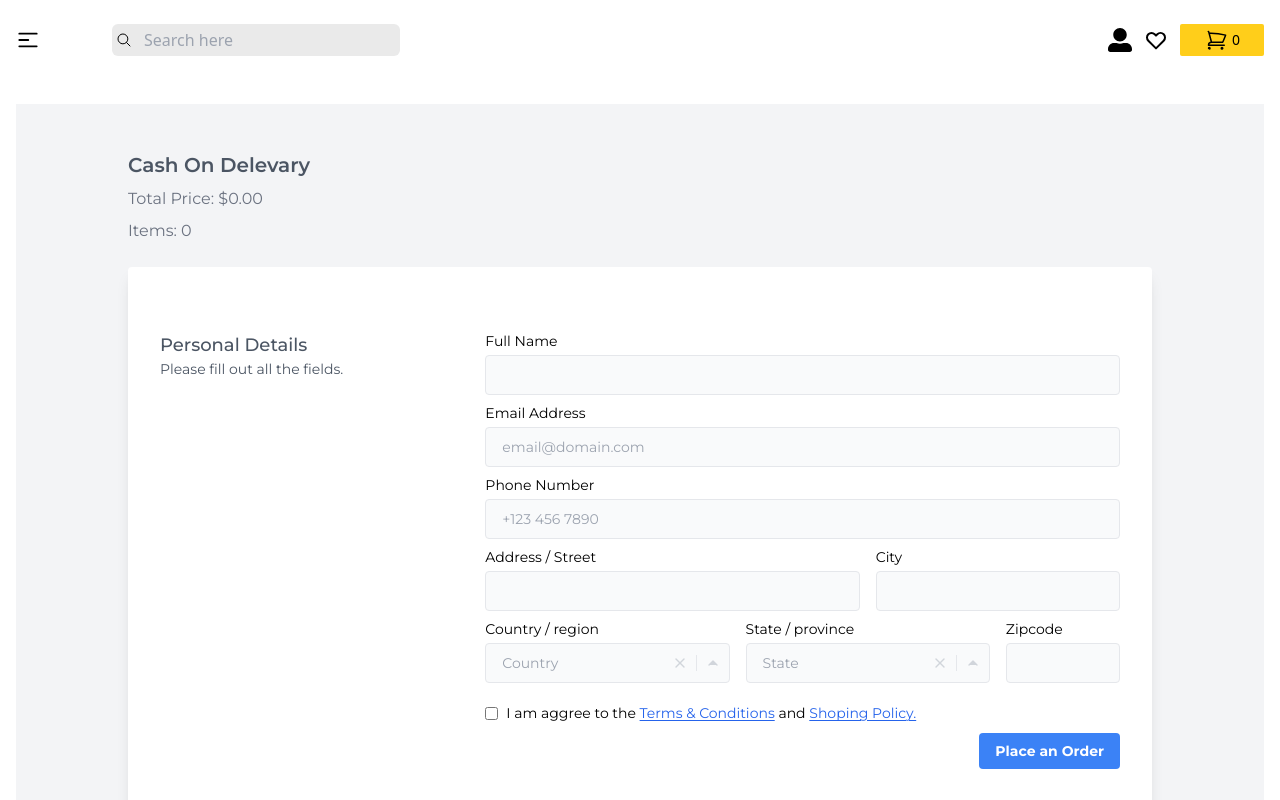
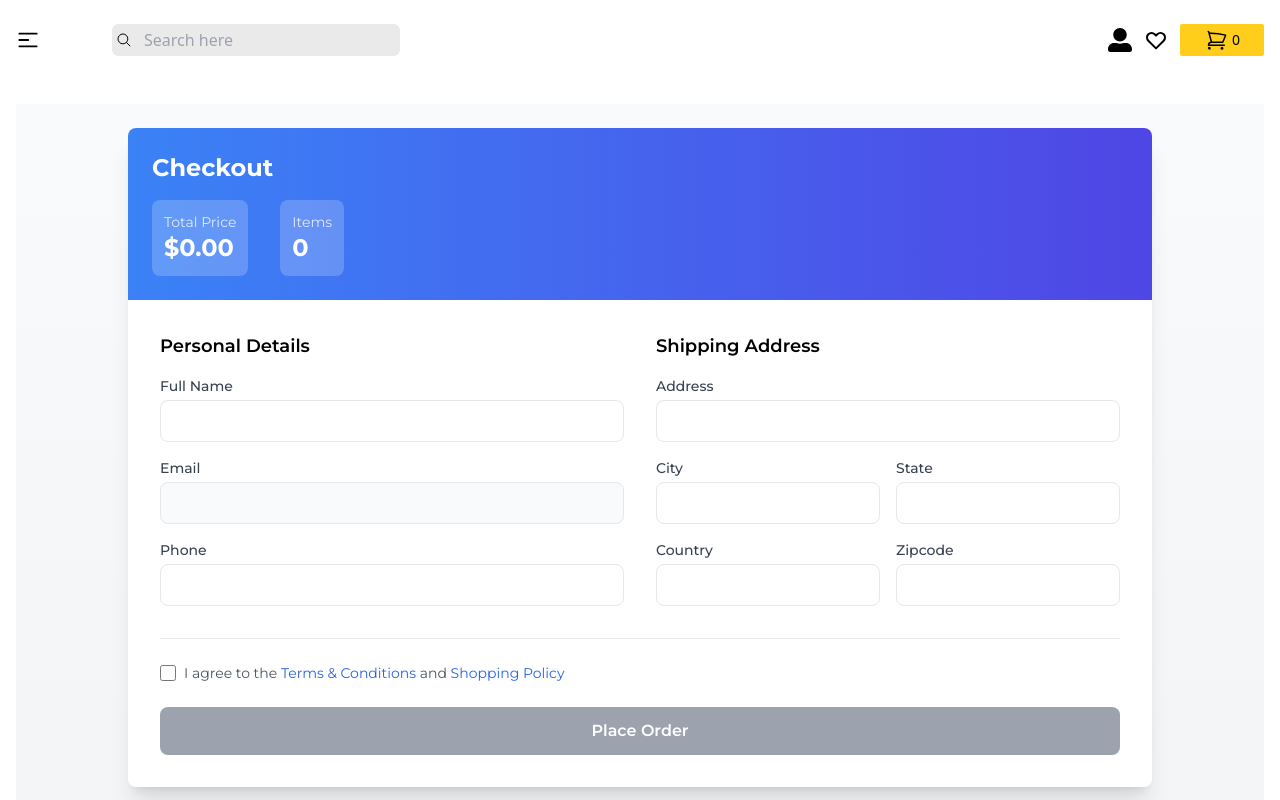
Before and after one commit to MANOJ-80/BookStoreApp, a React (Vite) app in the folder frontend/: page /checkout in a window 1280 px wide. Shown: the top 800 px of the page. Built offline with nearby package versions, Linux system fonts and the light colour scheme.

Commit message:
feat: updated checkout page )

```diff
--- a/frontend/src/pages/books/CheckoutPage.jsx
+++ b/frontend/src/pages/books/CheckoutPage.jsx
@@ -1,25 +1,17 @@
 import React, { useState } from 'react'
 import { useSelector } from 'react-redux'
-import { useForm } from "react-hook-form";
+import { useForm } from "react-hook-form"
 import { Link } from 'react-router-dom'
-
-
 
 const CheckoutPage = () => {
   const cartItems = useSelector(state => state.cart.cartItems)
+  const totalPrice = cartItems.reduce((acc, item) => acc + item.newPrice, 0).toFixed(2)
+  const currentUser = true
 
-  const totalPrice = cartItems.reduce((acc, item) => acc + item.newPrice, 0).toFixed(2)
-
-  const currentUser = true; //todo: get user from auth
-
-
-  const { register, handleSubmit, watch, formState: { errors } } = useForm();
-
-  const [isChecked, setIsChecked] = useState(false);
+  const { register, handleSubmit, formState: { errors } } = useForm()
+  const [isChecked, setIsChecked] = useState(false)
 
   const onSubmit = (data) => {
-    console.log(data);
-
     const newOrder = {
       name: data.name,
       email: currentUser?.email,
@@ -32,142 +24,149 @@ const CheckoutPage = () => {
       phone: data.phone,
       productIds: cartItems.map(item => item?._id),
       totalPrice: totalPrice
-
     }
-    console.log(newOrder);
+    console.log(newOrder)
   }
 
-
   return (
-        <section>
-            <div className="min-h-screen p-6 bg-gray-100 flex items-center justify-center">
+    <section className="min-h-screen bg-gradient-to-b from-gray-50 to-gray-100">
+      <div className="p-6 flex items-center justify-center">
         <div className="container max-w-screen-lg mx-auto">
-                    <div>
-                        <div>
-                            <h2 className="font-semibold text-xl text-gray-600 mb-2">Cash On Delevary</h2>
-                            <p className="text-gray-500 mb-2">Total Price: ${totalPrice}</p>
-                            <p className="text-gray-500 mb-6">Items: {cartItems.length > 0 ? cartItems.length : 0}</p>
+          <div className="bg-white rounded-lg shadow-xl overflow-hidden">
+            {/* Header */}
+            <div className="bg-gradient-to-r from-blue-500 to-indigo-600 p-6">
+              <h2 className="font-bold text-2xl text-white">Checkout</h2>
+              <div className="mt-4 flex space-x-8">
+                <div className="bg-white/20 rounded-lg p-3 text-white">
+                  <p className="text-sm opacity-80">Total Price</p>
+                  <p className="text-2xl font-bold">${totalPrice}</p>
                 </div>
-
-
-                            <div className="bg-white rounded shadow-lg p-4 px-4 md:p-8 mb-6">
-                                <form onSubmit={handleSubmit(onSubmit)} className="grid gap-4 gap-y-2 text-sm grid-cols-1 lg:grid-cols-3 my-8">
-                                    <div className="text-gray-600">
-                                        <p className="font-medium text-lg">Personal Details</p>
-                                        <p>Please fill out all the fields.</p>
+                <div className="bg-white/20 rounded-lg p-3 text-white">
+                  <p className="text-sm opacity-80">Items</p>
+                  <p className="text-2xl font-bold">{cartItems.length}</p>
                 </div>
-
-                                    <div className="lg:col-span-2">
-                                        <div className="grid gap-4 gap-y-2 text-sm grid-cols-1 md:grid-cols-5">
-                                            <div className="md:col-span-5">
-                                                <label htmlFor="full_name">Full Name</label>
-                                                <input
-                                                    {...register("name", { required: true })}
-                                                    type="text" name="name" id="name" className="h-10 border mt-1 rounded px-4 w-full bg-gray-50" />
-                                            </div>
-
-                                            <div className="md:col-span-5">
-                                                <label html="email">Email Address</label>
-                                                <input
-
-                                                    type="text" name="email" id="email" className="h-10 border mt-1 rounded px-4 w-full bg-gray-50"
-                                                    disabled
-                                                    defaultValue={currentUser?.email}
-                                                    placeholder="email@domain.com" />
-                                            </div>
-                                            <div className="md:col-span-5">
-                                                <label html="phone">Phone Number</label>
-                                                <input
-                                                    {...register("phone", { required: true })}
-                                                    type="number" name="phone" id="phone" className="h-10 border mt-1 rounded px-4 w-full bg-gray-50" placeholder="+123 456 7890" />
-                                            </div>
-
-                                            <div className="md:col-span-3">
-                                                <label htmlFor="address">Address / Street</label>
-                                                <input
-                                                    {...register("address", { required: true })}
-                                                    type="text" name="address" id="address" className="h-10 border mt-1 rounded px-4 w-full bg-gray-50" placeholder="" />
-                                            </div>
-
-                                            <div className="md:col-span-2">
-                                                <label htmlFor="city">City</label>
-                                                <input
-                                                    {...register("city", { required: true })}
-                                                    type="text" name="city" id="city" className="h-10 border mt-1 rounded px-4 w-full bg-gray-50" placeholder="" />
-                                            </div>
-
-                                            <div className="md:col-span-2">
-                                                <label htmlFor="country">Country / region</label>
-                                                <div className="h-10 bg-gray-50 flex border border-gray-200 rounded items-center mt-1">
-                                                    <input
-                                                        {...register("country", { required: true })}
-                                                        name="country" id="country" placeholder="Country" className="px-4 appearance-none outline-none text-gray-800 w-full bg-transparent" />
-                                                    <button tabIndex="-1" className="cursor-pointer outline-none focus:outline-none transition-all text-gray-300 hover:text-red-600">
-                                                        <svg className="w-4 h-4 mx-2 fill-current" xmlns="http://www.w3.org/2000/svg" viewBox="0 0 24 24" stroke="currentColor" strokeWidth="2" strokeLinecap="round" strokeLinejoin="round">
-                                                            <line x1="18" y1="6" x2="6" y2="18"></line>
-                                                            <line x1="6" y1="6" x2="18" y2="18"></line>
-                                                        </svg>
-                                                    </button>
-                                                    <button tabIndex="-1" className="cursor-pointer outline-none focus:outline-none border-l border-gray-200 transition-all text-gray-300 hover:text-blue-600">
-                                                        <svg className="w-4 h-4 mx-2 fill-current" xmlns="http://www.w3.org/2000/svg" viewBox="0 0 24 24" stroke="currentColor" strokeWidth="2" strokeLinecap="round" strokeLinejoin="round"><polyline points="18 15 12 9 6 15"></polyline></svg>
-                                                    </button>
               </div>
             </div>
 
-                                            <div className="md:col-span-2">
-                                                <label htmlFor="state">State / province</label>
-                                                <div className="h-10 bg-gray-50 flex border border-gray-200 rounded items-center mt-1">
+            {/* Form */}
+            <form onSubmit={handleSubmit(onSubmit)} className="p-8">
+              <div className="grid gap-8 grid-cols-1 lg:grid-cols-2">
+                <div>
+                  <h3 className="text-lg font-semibold mb-4">Personal Details</h3>
+                  <div className="space-y-4">
+                    <div>
+                      <label className="block text-sm font-medium text-gray-700 mb-1">Full Name</label>
                       <input
-                                                        {...register("state", { required: true })}
-                                                        name="state" id="state" placeholder="State" className="px-4 appearance-none outline-none text-gray-800 w-full bg-transparent" />
-                                                    <button className="cursor-pointer outline-none focus:outline-none transition-all text-gray-300 hover:text-red-600">
-                                                        <svg className="w-4 h-4 mx-2 fill-current" xmlns="http://www.w3.org/2000/svg" viewBox="0 0 24 24" stroke="currentColor" strokeWidth="2" strokeLinecap="round" strokeLinejoin="round">
-                                                            <line x1="18" y1="6" x2="6" y2="18"></line>
-                                                            <line x1="6" y1="6" x2="18" y2="18"></line>
-                                                        </svg>
-                                                    </button>
-                                                    <button tabIndex="-1" className="cursor-pointer outline-none focus:outline-none border-l border-gray-200 transition-all text-gray-300 hover:text-blue-600">
-                                                        <svg className="w-4 h-4 mx-2 fill-current" xmlns="http://www.w3.org/2000/svg" viewBox="0 0 24 24" stroke="currentColor" strokeWidth="2" strokeLinecap="round" strokeLinejoin="round"><polyline points="18 15 12 9 6 15"></polyline></svg>
-                                                    </button>
+                        {...register("name", { required: "Name is required" })}
+                        className="w-full px-4 py-2 border rounded-lg focus:ring-2 focus:ring-blue-500 focus:border-transparent"
+                      />
+                      {errors.name && <p className="text-red-500 text-sm mt-1">{errors.name.message}</p>}
+                    </div>
+
+                    <div>
+                      <label className="block text-sm font-medium text-gray-700 mb-1">Email</label>
+                      <input
+                        type="email"
+                        disabled
+                        defaultValue={currentUser?.email}
+                        className="w-full px-4 py-2 border rounded-lg bg-gray-50"
+                      />
+                    </div>
+
+                    <div>
+                      <label className="block text-sm font-medium text-gray-700 mb-1">Phone</label>
+                      <input
+                        {...register("phone", { required: "Phone number is required" })}
+                        type="tel"
+                        className="w-full px-4 py-2 border rounded-lg focus:ring-2 focus:ring-blue-500 focus:border-transparent"
+                      />
+                      {errors.phone && <p className="text-red-500 text-sm mt-1">{errors.phone.message}</p>}
+                    </div>
                   </div>
                 </div>
 
-                                            <div className="md:col-span-1">
-                                                <label htmlFor="zipcode">Zipcode</label>
+                <div>
+                  <h3 className="text-lg font-semibold mb-4">Shipping Address</h3>
+                  <div className="space-y-4">
+                    <div>
+                      <label className="block text-sm font-medium text-gray-700 mb-1">Address</label>
                       <input
-                                                    {...register("zipcode", { required: true })}
-                                                    type="text" name="zipcode" id="zipcode" className="transition-all flex items-center h-10 border mt-1 rounded px-4 w-full bg-gray-50" placeholder="" />
+                        {...register("address", { required: "Address is required" })}
+                        className="w-full px-4 py-2 border rounded-lg focus:ring-2 focus:ring-blue-500 focus:border-transparent"
+                      />
+                      {errors.address && <p className="text-red-500 text-sm mt-1">{errors.address.message}</p>}
                     </div>
 
-                                            <div className="md:col-span-5 mt-3">
-                                                <div className="inline-flex items-center">
+                    <div className="grid grid-cols-2 gap-4">
+                      <div>
+                        <label className="block text-sm font-medium text-gray-700 mb-1">City</label>
                         <input
-                                                        onChange={(e) => setIsChecked(e.target.checked)}
-                                                        type="checkbox" name="billing_same" id="billing_same" className="form-checkbox" />
-                                                    <label htmlFor="billing_same" className="ml-2 ">I am aggree to the <Link className='underline underline-offset-2 text-blue-600'>Terms & Conditions</Link> and <Link className='underline underline-offset-2 text-blue-600'>Shoping Policy.</Link></label>
+                          {...register("city", { required: "City is required" })}
+                          className="w-full px-4 py-2 border rounded-lg focus:ring-2 focus:ring-blue-500 focus:border-transparent"
+                        />
+                        {errors.city && <p className="text-red-500 text-sm mt-1">{errors.city.message}</p>}
+                      </div>
+                      <div>
+                        <label className="block text-sm font-medium text-gray-700 mb-1">State</label>
+                        <input
+                          {...register("state", { required: "State is required" })}
+                          className="w-full px-4 py-2 border rounded-lg focus:ring-2 focus:ring-blue-500 focus:border-transparent"
+                        />
+                        {errors.state && <p className="text-red-500 text-sm mt-1">{errors.state.message}</p>}
                       </div>
                     </div>
 
-
-
-                                            <div className="md:col-span-5 text-right">
-                                                <div className="inline-flex items-end">
-                                                    <button
-                                                        disabled={!isChecked}
-                                                        className="bg-blue-500 hover:bg-blue-700 text-white font-bold py-2 px-4 rounded">Place an Order</button>
+                    <div className="grid grid-cols-2 gap-4">
+                      <div>
+                        <label className="block text-sm font-medium text-gray-700 mb-1">Country</label>
+                        <input
+                          {...register("country", { required: "Country is required" })}
+                          className="w-full px-4 py-2 border rounded-lg focus:ring-2 focus:ring-blue-500 focus:border-transparent"
+                        />
+                        {errors.country && <p className="text-red-500 text-sm mt-1">{errors.country.message}</p>}
+                      </div>
+                      <div>
+                        <label className="block text-sm font-medium text-gray-700 mb-1">Zipcode</label>
+                        <input
+                          {...register("zipcode", { required: "Zipcode is required" })}
+                          className="w-full px-4 py-2 border rounded-lg focus:ring-2 focus:ring-blue-500 focus:border-transparent"
+                        />
+                        {errors.zipcode && <p className="text-red-500 text-sm mt-1">{errors.zipcode.message}</p>}
+                      </div>
+                    </div>
+                  </div>
                 </div>
               </div>
 
+              <div className="mt-8 border-t pt-6">
+                <div className="flex items-center mb-6">
+                  <input
+                    type="checkbox"
+                    id="terms"
+                    onChange={(e) => setIsChecked(e.target.checked)}
+                    className="h-4 w-4 rounded border-gray-300 text-blue-600 focus:ring-blue-500"
+                  />
+                  <label htmlFor="terms" className="ml-2 text-sm text-gray-600">
+                    I agree to the{" "}
+                    <Link className="text-blue-600 hover:text-blue-700 hover:underline">Terms & Conditions</Link>
+                    {" "}and{" "}
+                    <Link className="text-blue-600 hover:text-blue-700 hover:underline">Shopping Policy</Link>
+                  </label>
                 </div>
+
+                <button
+                  disabled={!isChecked}
+                  className={`w-full py-3 px-6 rounded-lg text-white font-semibold ${
+                    isChecked
+                      ? 'bg-gradient-to-r from-blue-500 to-indigo-600 hover:from-blue-600 hover:to-indigo-700'
+                      : 'bg-gray-400 cursor-not-allowed'
+                  } transition-all duration-200`}
+                >
+                  Place Order
+                </button>
               </div>
             </form>
           </div>
-
-
-
-                    </div>
-
-
         </div>
       </div>
     </section>
```
Lines whose indentation alone changed are shown as unchanged.
